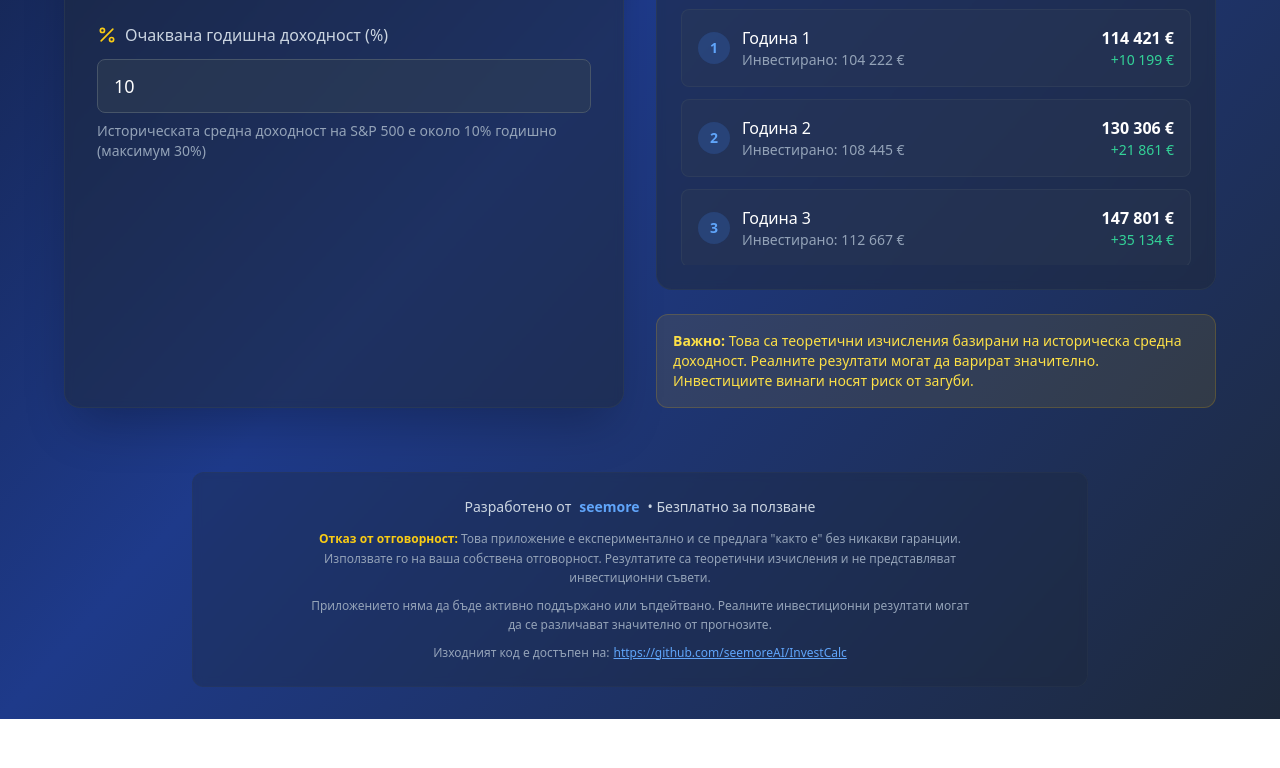
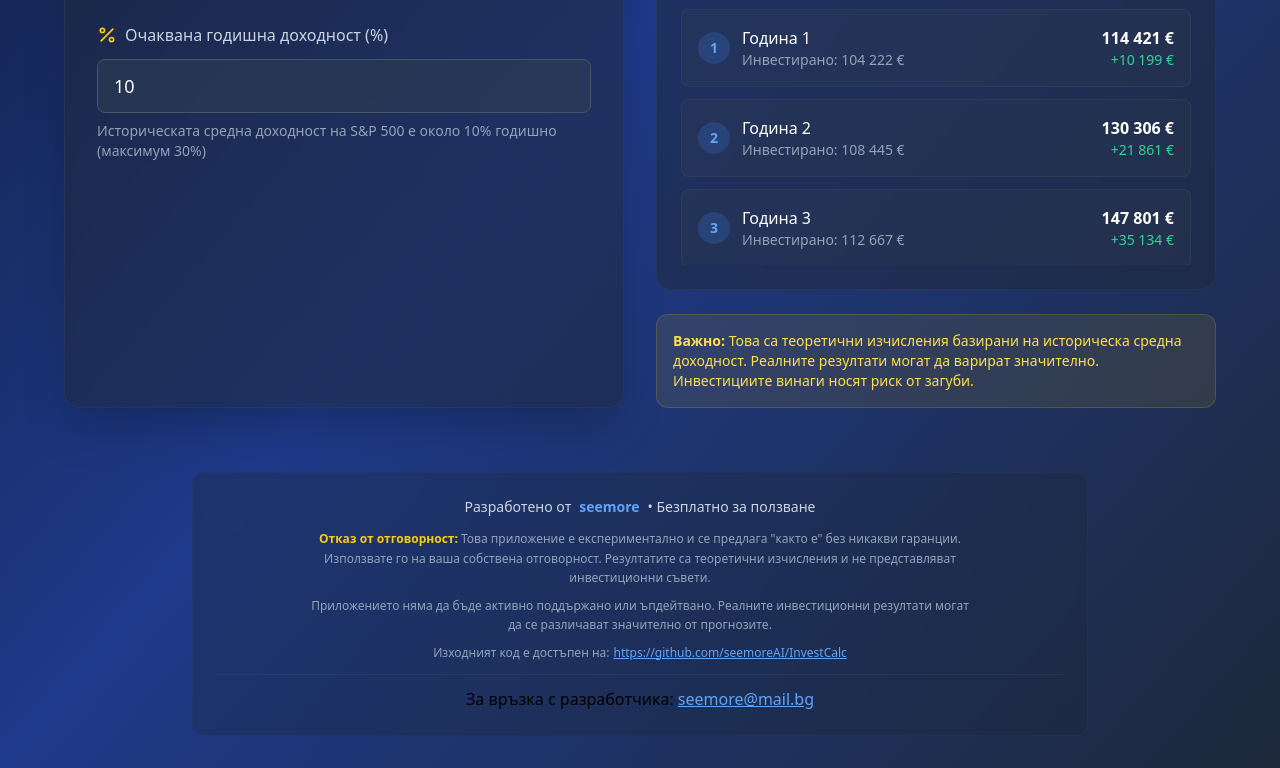
Before and after one commit to seemoreAI/InvestCalc, a React (Vite) app: page / in a window 1280 px wide. Shown: the part 710-1478 px from the top of the page. Before the commit the page ends 1429 px from the top, so only its background shows below. Built offline with nearby package versions, Linux system fonts and the light colour scheme.

Commit message:
Добавяне на контакт с разработчика

```diff
--- a/src/App.tsx
+++ b/src/App.tsx
@@ -369,6 +369,12 @@ function App() {
                   </a>
                 </p>
               </div>
+              <p className="mt-3 pt-3 border-t border-slate-600/30">
+                За връзка с разработчика:
+                <a href="mailto:seemore@mail.bg" className="text-blue-400 hover:text-blue-300 underline ml-1 transition-colors">
+                  seemore@mail.bg
+                </a>
+              </p>
             </div>
           </div>
         </div>
```
